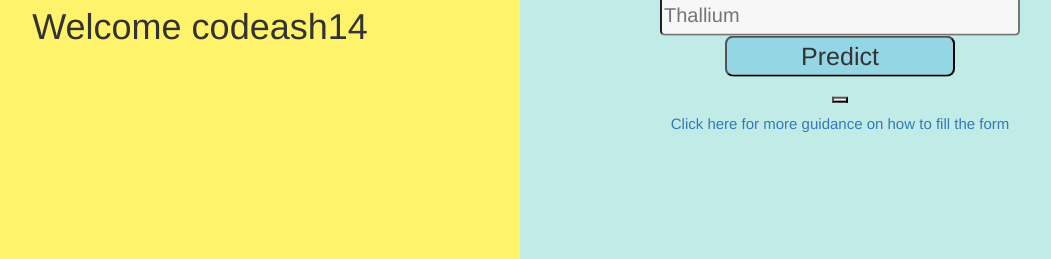
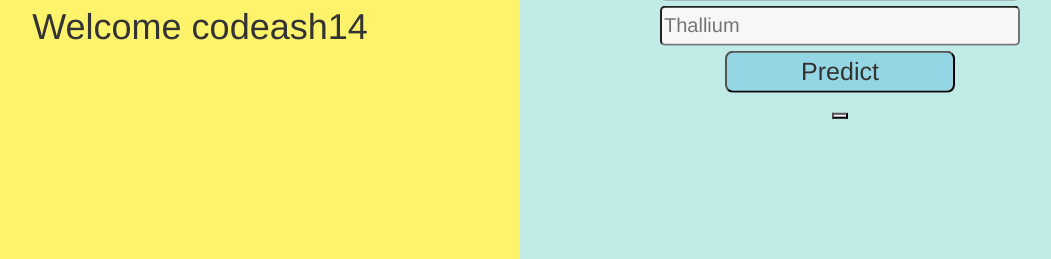
Before and after one commit to diksha4243/Heart_Disease-Predictor, a Flask app: page /find in a window 1280 px wide. Shown: the part 541-800 px from the top of the page, without its empty margins (120-1171 px from the left). Run offline with Flask 3, Linux system fonts and the light colour scheme; a user stored in the database is signed in; some libraries are stand-ins or nearby versions.

Commit message:
editedSome Pages

```diff
--- a/p1_heartdiseaseprediction/templates/find.html
+++ b/p1_heartdiseaseprediction/templates/find.html
@@ -111,8 +111,10 @@
   <div class="centered">
 	<h3>Fill the form below to check if you have heart disease or not! </h3>
 	<form action = "/check" method = "POST">
+
+	<a class="mt-2" style = "font-size: 15px" href = "https://www.allbusinesstemplates.com/thumbs/c0cc5eed-c17d-4e24-8650-d8069bbbb52e_1.png"> Click here for more guidance on how to fill the form</a>
 	<br>
-	<input type = "number" name = "age" placeholder = "Enter Age" required id = "entry">
+	<input class="mt-2" type = "number" name = "age" placeholder = "Enter Age" required id = "entry">
 	<br>
 	<h4>Chest Pain Type:  </h4>
 	<h4>
@@ -124,20 +126,20 @@
 
 	<input type = "number" name = "BP" placeholder = "Enter BP" required id = "entry">
 	<br>
-	<input type = "number" name = "CH" placeholder = "Enter cholestrol" required id = "entry">
+	<input type = "number" name = "CH" placeholder = "Enter cholestrol" required id = "entry" class="mt-2" >
 	<br>
-	<input type = "number" name = "maxhr" placeholder = "Enter Max Heart rate" required id = "entry">
+	<input type = "number" name = "maxhr" placeholder = "Enter Max Heart rate" required id = "entry" class="mt-2">
 	<br>
-	<input type = "number" name = "STD" placeholder = "Enter ST depression" step = "any" required id = "entry">
+	<input type = "number" name = "STD" placeholder = "Enter ST depression" step = "any" required id = "entry" class="mt-2">
 	<br>
-	<input type = "number" name = "fluro" placeholder = "Enter no of vessels fluro" step = "any" required id = "entry">
+	<input type = "number" name = "fluro" placeholder = "Enter no of vessels fluro" step = "any" required id = "entry" class="mt-2">
 	<br>
-	<input type = "number" name = "Th" placeholder = "Thallium" required id = "entry">
+	<input type = "number" name = "Th" placeholder = "Thallium" required id = "entry" class="mt-2">
 	<br>
-	<input type = "submit" value = "Predict" id = "submit">
+	<input type = "submit" value = "Predict" id = "submit" class="mt-2">
 	<br>
 	<h2> <button> {{ msg }} </button></h2>
-	<a style = "font-size: 15px" href = "https://www.allbusinesstemplates.com/thumbs/c0cc5eed-c17d-4e24-8650-d8069bbbb52e_1.png"> Click here for more guidance on how to fill the form</a>
+
 	</form>
   </div>
 </div>
```
Also changed, not shown: p1_heartdiseaseprediction/templates/login.html (+7 -1 lines), p1_heartdiseaseprediction/group8.db.
